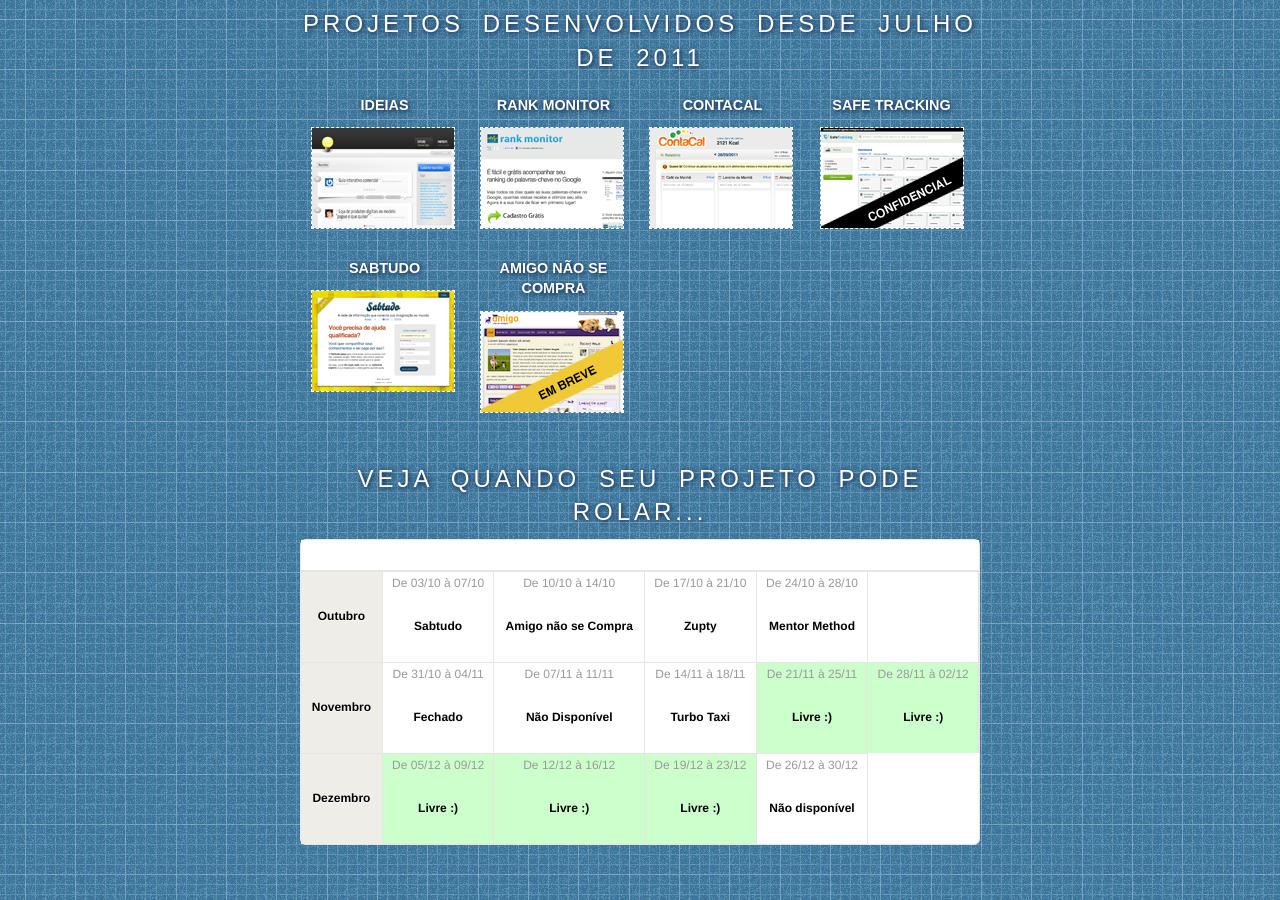
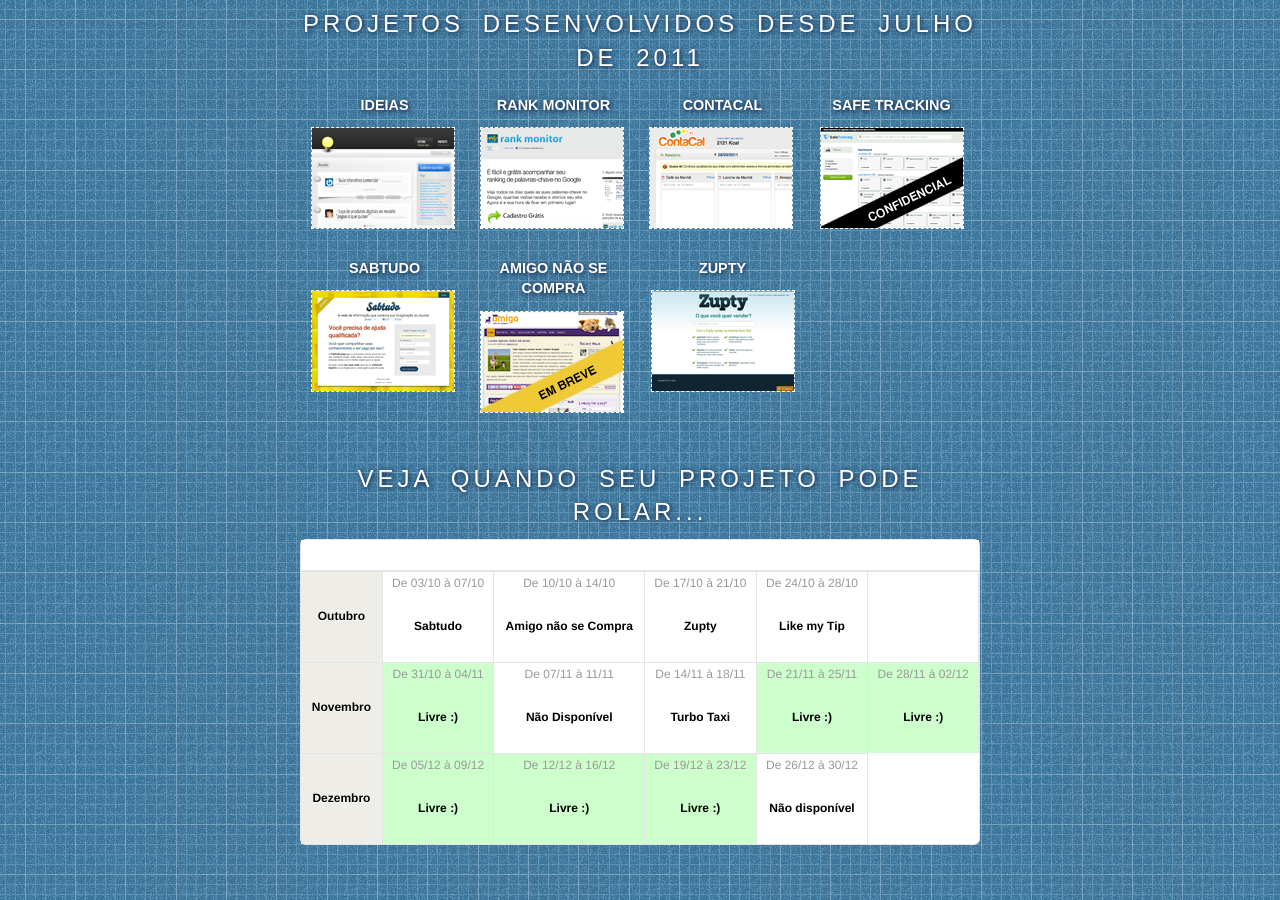
Before and after one commit to marciomarques/startupdev.github.com, a Jekyll site: the page built from index.html, in a window 1280 px wide and 900 px high, scrolled down 610 px. Built offline with Jekyll 4.4.1, drawn with Linux system fonts in a browser that asks for light colours; nearby versions of some CDN libraries; some web fonts are replaced.

Commit message:
add zupty app and update schedule

```diff
--- a/index.html
+++ b/index.html
@@ -161,6 +161,10 @@
     <h4>Amigo não se Compra</h4>
     <p><a href="http://www.amigonaosecompra.com.br/" rel="external"><span class="coming-soon">Em breve</span><img src="/images/apps/amigo-nao-se-compra.png" width="142" height="100" alt="Amigo não se compra" /></a></p>
   </li>
+  <li class="confidential">
+    <h4>Zupty</h4>
+    <p><img src="/images/apps/zupty.png" width="142" height="100" alt="Zupty" /></p>
+  </li>
 </ul>
 
 <h3>Veja quando seu projeto pode rolar...</h3>
@@ -201,7 +205,7 @@
           <div class="day">De 24/10 à 28/10</div>
           <div class="day-content">
             <strong>
-              Mentor Method
+              Like my Tip
             </strong>
           </div>
         </td>
@@ -215,11 +219,11 @@
         <th>
           <div class="day">Novembro</div>
         </th>
-        <td>
+        <td class="current">
           <div class="day">De 31/10 à 04/11</div>
           <div class="day-content">
             <strong>
-              Fechado
+              Livre :)
             </strong>
           </div>
         </td>
```
Also changed, not shown: images/apps/zupty.png (added).
